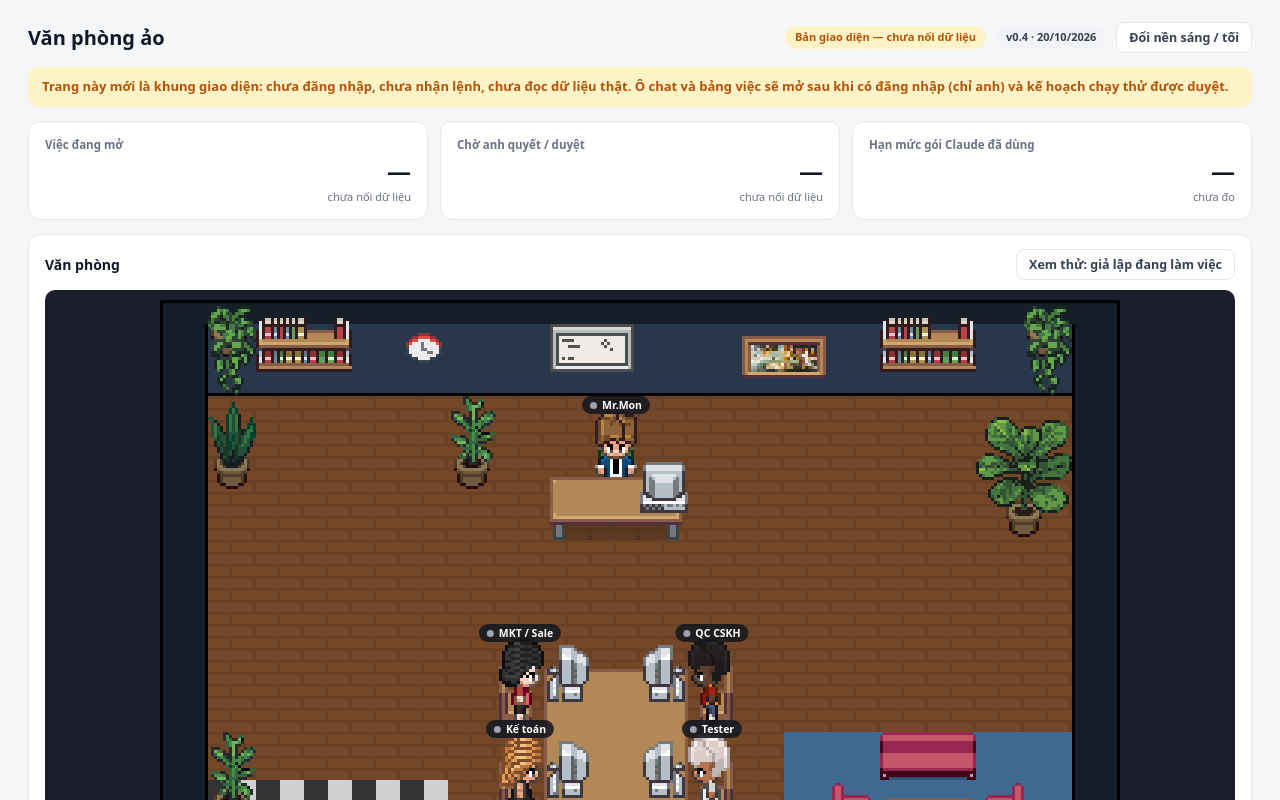
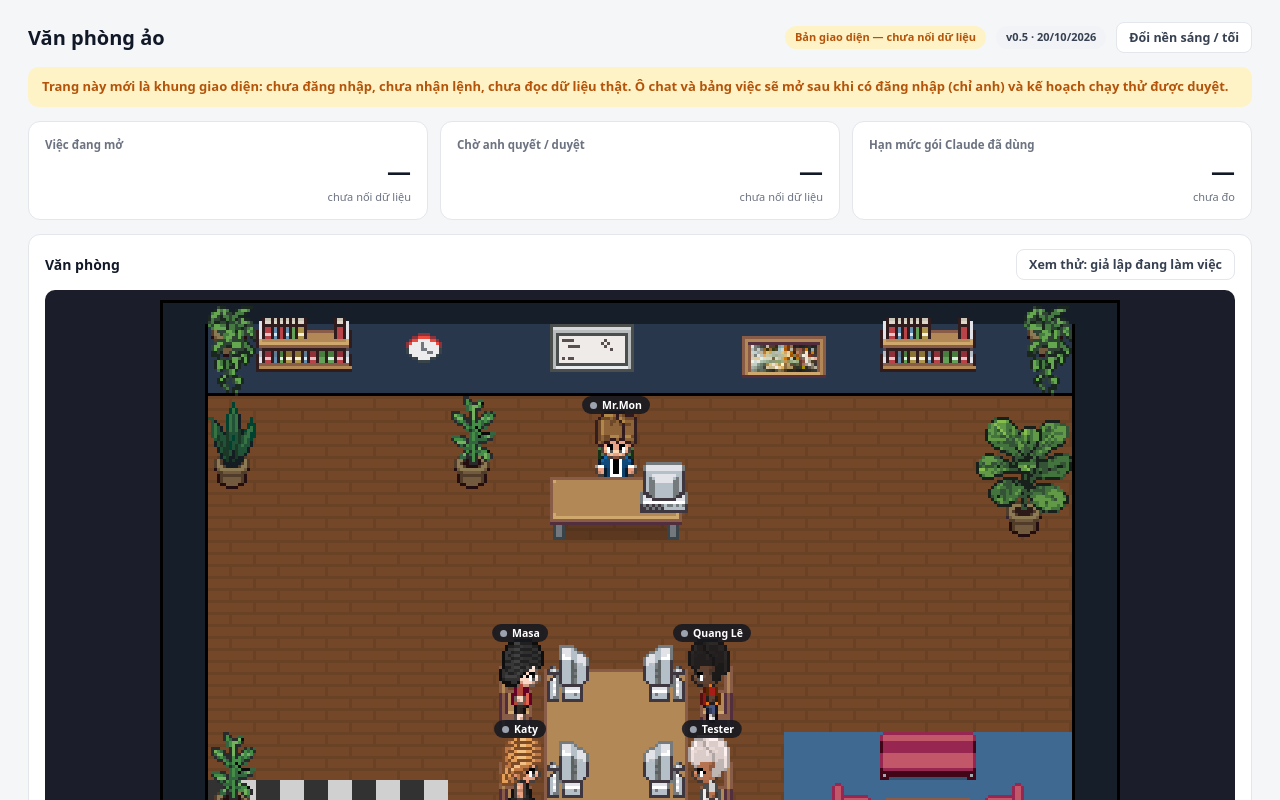
Before and after one commit to hh-vibecode/van-phong-ao, a plain HTML site: page web/index.html in a window 1280 px wide. Shown: the top 800 px of the page. Drawn offline with Linux system fonts and the light colour scheme.

Commit message:
Ten nhan su: Masa (MKT/Sale), Quang Le (QC), Katy (Ke toan), Tester; web v0.5
Mr.Mon

Co-Authored-By: Claude Opus 5.5 <noreply@anthropic.com>

```diff
--- a/web/index.html
+++ b/web/index.html
@@ -167,7 +167,7 @@ h2{font-size:14px;font-weight:800;margin:0}
 </div>
 
 <script>
-const APP_VERSION = 'v0.4 · 20/10/2026';
+const APP_VERSION = 'v0.5 · 20/10/2026';
 document.getElementById('ver').textContent = APP_VERSION;
 
 /* ===================== Danh mục đồ đạc (theo manifest của Pixel Agents) ===================== */
@@ -201,10 +201,10 @@ const CAT = {
 /* ===================== Nhân sự (chỉ thông tin công khai) ===================== */
 const NHAN_SU = [
   { id: 'gd', ten: 'Mr.Mon', vai: 'Giám đốc — nhận việc của anh, chia việc, soát kết quả', char: 0, seat: [9, 3], di: [[8, 2, 'up'], [3, 12, 'left']] },
-  { id: 'mkt', ten: 'MKT / Sale', vai: 'Báo cáo Marketing & Sale', char: 5, seat: [7, 8], link: 'https://hh-vibecode.github.io/mkt-sale-app/' },
-  { id: 'qc', ten: 'QC CSKH', vai: 'Chất lượng chăm sóc khách', char: 2, seat: [11, 8], link: 'https://hh-vibecode.github.io/qc-cskh/' },
-  { id: 'kt', ten: 'Kế toán', vai: 'Tài chính – Kế toán', char: 1, seat: [7, 10], link: 'https://hh-vibecode.github.io/ke-toan/' },
-  { id: 'test', ten: 'Tester', vai: 'Kiểm thử cả 3 app, báo lỗi về đúng nhân sự', char: 3, seat: [11, 10] },
+  { id: 'mkt', ten: 'Masa', vai: 'Nhân sự MKT / Sale — báo cáo Marketing & Sale', char: 5, seat: [7, 8], link: 'https://hh-vibecode.github.io/mkt-sale-app/' },
+  { id: 'qc', ten: 'Quang Lê', vai: 'Nhân sự QC CSKH — chất lượng chăm sóc khách', char: 2, seat: [11, 8], link: 'https://hh-vibecode.github.io/qc-cskh/' },
+  { id: 'kt', ten: 'Katy', vai: 'Nhân sự Kế toán — tài chính, kế toán', char: 1, seat: [7, 10], link: 'https://hh-vibecode.github.io/ke-toan/' },
+  { id: 'test', ten: 'Tester', vai: 'Tester — kiểm thử cả 3 app, báo lỗi về đúng nhân sự', char: 3, seat: [11, 10] },
 ];
 const TT = { off: ['Chưa kết nối', '#9ca3af'], lam: ['Đang làm', '#f59e0b'], cho: ['Chờ anh', '#ef4444'], xong: ['Xong việc', '#22c55e'] };
 
```
Also changed, not shown: 2 other files.
